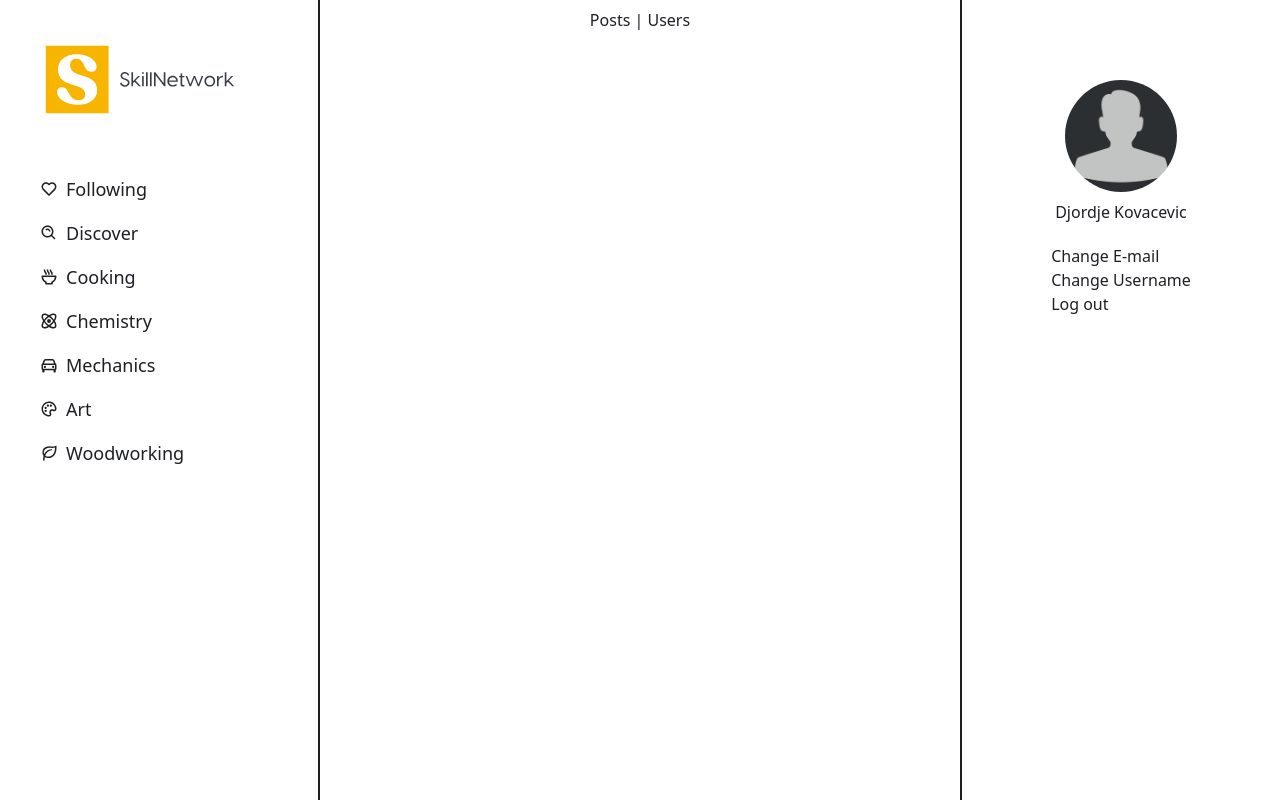
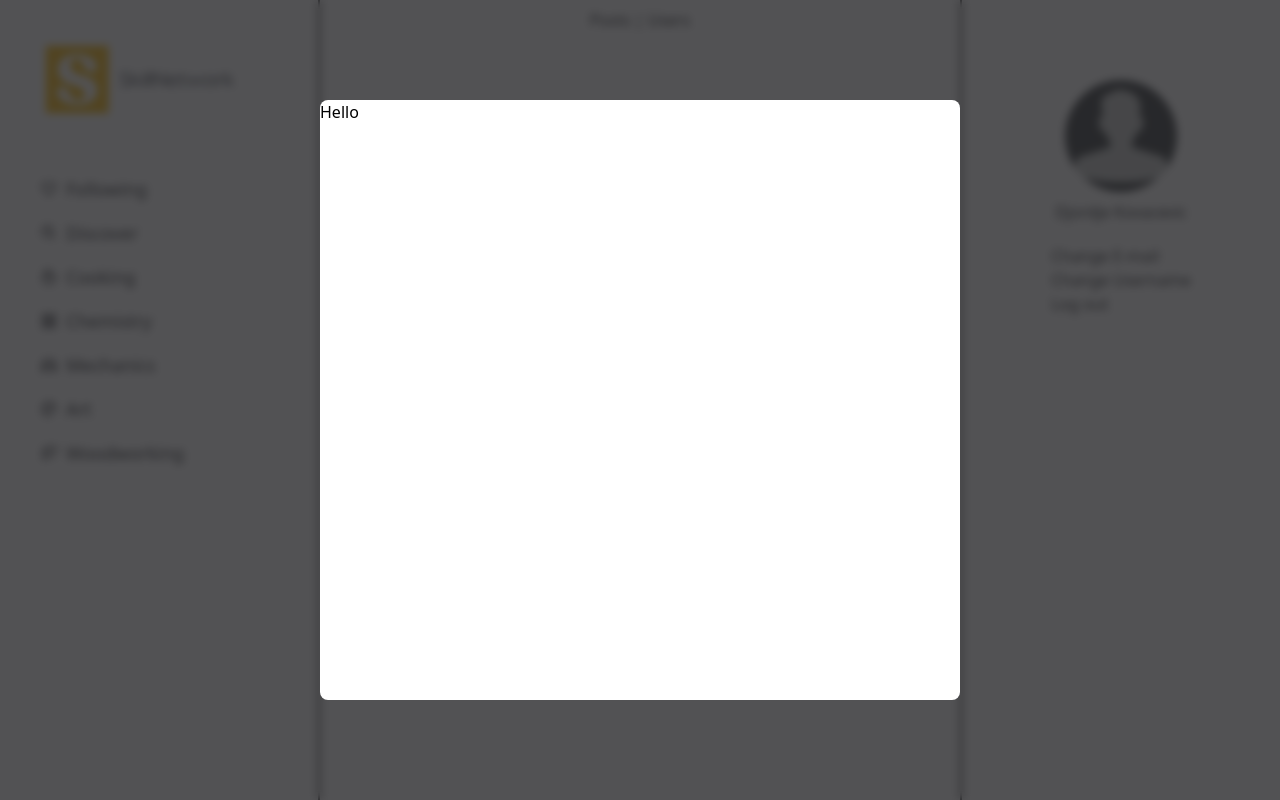
Before and after one commit to KDjole/SkillNetwork, a React (Vite) app: page / in a window 1280 px wide. Built offline with nearby package versions, Linux system fonts and the light colour scheme.

Commit message:
Started working on modal.

```diff
--- a/src/App.jsx
+++ b/src/App.jsx
@@ -1,10 +1,12 @@
 import "./App.css";
 import LandingPage from "./Pages/LandingPage";
+import UserSettingsModal from "./components/UserSettingsModal";
 
 function App() {
   return (
     <>
       <LandingPage></LandingPage>
+      <UserSettingsModal />
     </>
   );
 }
--- /dev/null
+++ b/src/Components/UserSettingsModal.jsx
@@ -0,0 +1,9 @@
+export default function UserSettingsModal() {
+  return (
+    <div className="fixed inset-0 z-50">
+      <div className="w-screen h-screen bg-zinc-800/80 backdrop-blur-sm flex items-center justify-center">
+        <div className="w-1/2 h-3/4 bg-white rounded-lg">Hello</div>
+      </div>
+    </div>
+  );
+}
--- a/tailwind.config.js
+++ b/tailwind.config.js
@@ -2,10 +2,11 @@
 export default {
   content: ["./src/**/*.{js,jsx,ts,tsx}"],
   theme: {
-    extend: {},
-    colors: {
-      myGray: "#1d1f23",
-      myYellow: "#f8b500",
+    extend: {
+      colors: {
+        myGray: "#1d1f23",
+        myYellow: "#f8b500",
+      },
     },
   },
   plugins: [],
```
